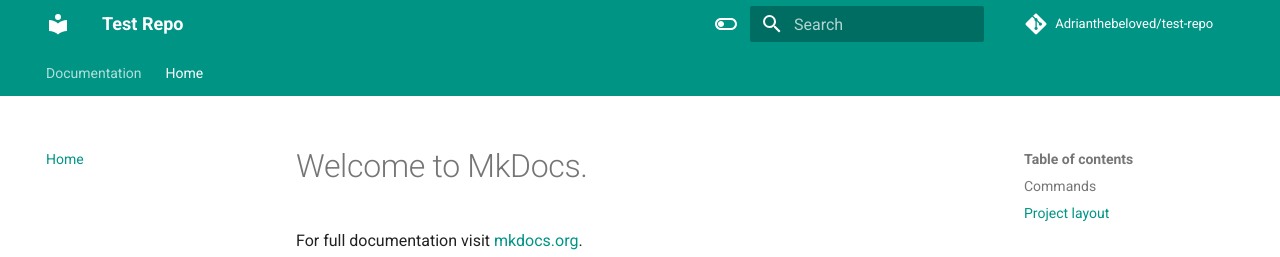
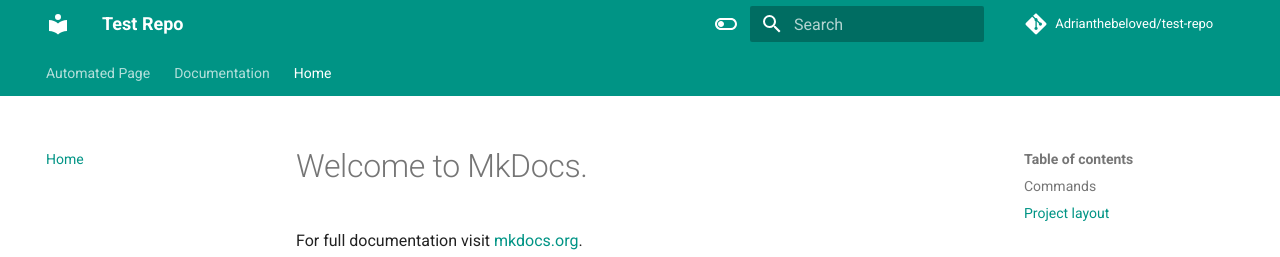
Before and after one commit to aitrenches/test-repo, an MkDocs documentation site: the page built from docs/index.md, in a window 1280 px wide. Shown: the top 257 px of the page. Built offline with MkDocs 1.6.1 and Material for MkDocs 9.7.7, drawn with Linux system fonts in a browser that asks for light colours; comment, search, counter and statistics services are not loaded.

Commit message:
Update navigation: add Automated Page

```diff
--- a/mkdocs.yml
+++ b/mkdocs.yml
@@ -51,6 +51,7 @@ markdown_extensions:
       emoji_generator: !!python/name:materialx.emoji.to_svg
 
 nav:
+  - Automated Page: auto_page.md
   - Documentation:
     - Automated Page: docs/auto_page.md
   - Home: index.md
```
